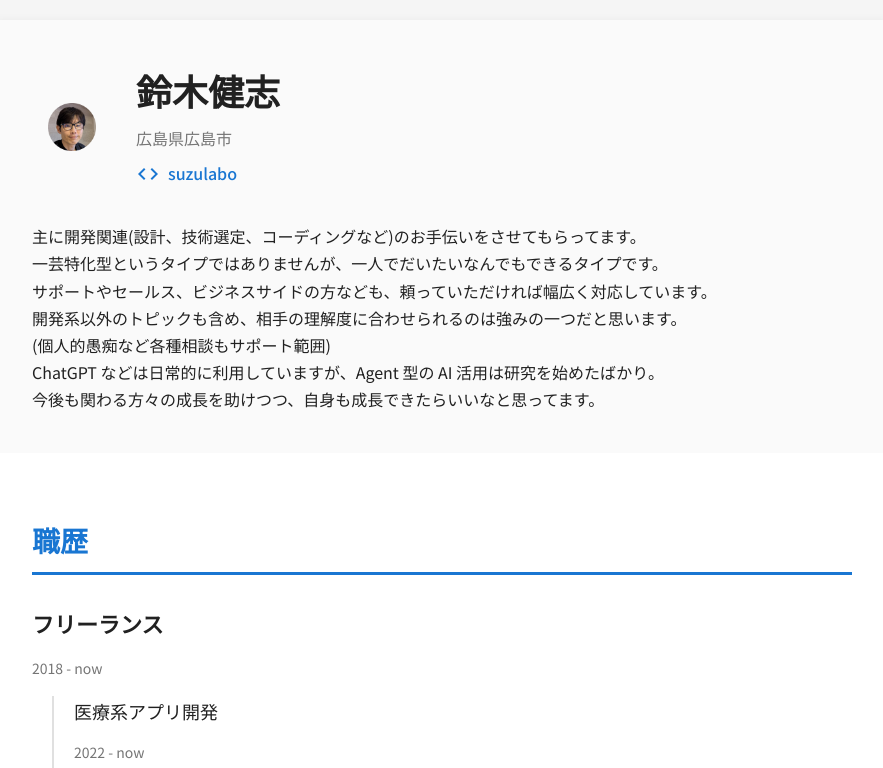
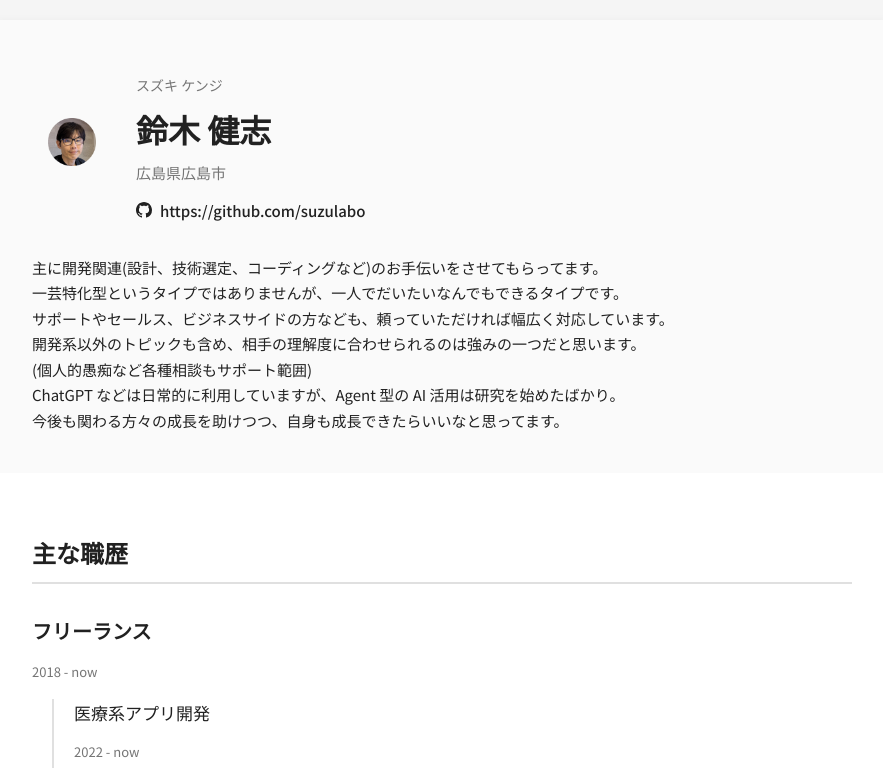
Before and after one commit to suzulabo/resume, a website: page index.html in a window 1280 px wide. Shown: the top 768 px of the page, without its empty margins (198-1081 px from the left). Drawn offline with Linux system fonts and the light colour scheme.

Commit message:
フィードバックを反映しデザインを修正

```diff
--- a/index.html
+++ b/index.html
@@ -3,12 +3,11 @@
 <head>
     <meta charset="UTF-8">
     <meta name="viewport" content="width=device-width, initial-scale=1.0">
-    <title>職務経歴書 - 鈴木健志</title>
+    <title>職務経歴書 - 鈴木 健志</title>
     <link rel="stylesheet" href="style.css">
     <link rel="preconnect" href="https://fonts.googleapis.com">
     <link rel="preconnect" href="https://fonts.gstatic.com" crossorigin>
     <link href="https://fonts.googleapis.com/css2?family=Roboto:wght@400;500;700&family=Noto+Sans+JP:wght@400;500;700&display=swap" rel="stylesheet">
-    <link href="https://fonts.googleapis.com/icon?family=Material+Icons" rel="stylesheet">
 </head>
 <body>
     <div class="container">
@@ -17,10 +16,14 @@
                 <div class="profile">
                     <img src="./face2-transparent.png" alt="プロフィール写真" class="profile-icon">
                     <div class="profile-info">
-                        <h1 class="name">鈴木健志</h1>
+                        <p class="name-kana">スズキ ケンジ</p>
+                        <h1 class="name">鈴木 健志</h1>
                         <p class="address">広島県広島市</p>
                         <div class="links">
-                            <a href="https://github.com/suzulabo" target="_blank"><span class="material-icons">code</span> suzulabo</a>
+                            <a href="https://github.com/suzulabo" target="_blank">
+                                <svg class="github-icon" viewBox="0 0 16 16" version="1.1" aria-hidden="true"><path fill-rule="evenodd" d="M8 0C3.58 0 0 3.58 0 8c0 3.54 2.29 6.53 5.47 7.59.4.07.55-.17.55-.38 0-.19-.01-.82-.01-1.49-2.01.37-2.53-.49-2.69-.94-.09-.23-.48-.94-.82-1.13-.28-.15-.68-.52-.01-.53.63-.01 1.08.58 1.23.82.72 1.21 1.87.87 2.33.66.07-.52.28-.87.51-1.07-1.78-.2-3.64-.89-3.64-3.95 0-.87.31-1.59.82-2.15-.08-.2-.36-1.02.08-2.12 0 0 .67-.21 2.2.82.64-.18 1.32-.27 2-.27.68 0 1.36.09 2 .27 1.53-1.04 2.2-.82 2.2-.82.44 1.1.16 1.92.08 2.12.51.56.82 1.27.82 2.15 0 3.07-1.87 3.75-3.65 3.95.29.25.54.73.54 1.48 0 1.07-.01 1.93-.01 2.2 0 .21.15.46.55.38A8.013 8.013 0 0016 8c0-4.42-3.58-8-8-8z"></path></svg>
+                                https://github.com/suzulabo
+                            </a>
                         </div>
                     </div>
                 </div>
@@ -36,7 +39,7 @@ ChatGPT などは日常的に利用していますが、Agent 型の AI 活用
             </header>
 
             <section class="experience">
-                <h2 class="section-title">職歴</h2>
+                <h2 class="section-title">主な職歴</h2>
 
                 <article class="job-entry">
                     <h3 class="job-title">フリーランス</h3>
--- a/style.css
+++ b/style.css
@@ -1,13 +1,14 @@
 :root {
-    --primary-color: #1976d2;
+    --primary-color: #333;
     --text-color: #212121;
     --background-color: #f5f5f5;
     --card-background-color: #ffffff;
-    --shadow-color: rgba(0, 0, 0, 0.1);
+    --shadow-color: rgba(0, 0, 0, 0.08);
 }
 
 body {
     font-family: 'Noto Sans JP', 'Roboto', sans-serif;
+    font-size: 15px;
     line-height: 1.7;
     background-color: var(--background-color);
     color: var(--text-color);
@@ -46,33 +47,48 @@ body {
     object-fit: cover;
 }
 
+.name-kana {
+    font-size: 14px;
+    font-weight: 500;
+    color: #757575;
+    margin-bottom: 4px;
+}
+
 .profile-info .name {
-    font-size: 36px;
+    font-size: 32px;
     font-weight: 700;
     margin: 0;
 }
 
 .profile-info .address {
-    font-size: 16px;
+    font-size: 15px;
     color: #757575;
-    margin: 4px 0 8px;
+    margin: 4px 0 12px;
 }
 
 .links a {
     display: inline-flex;
     align-items: center;
     text-decoration: none;
-    color: var(--primary-color);
+    color: var(--text-color);
     font-weight: 500;
+    transition: color 0.2s ease;
 }
 
-.links .material-icons {
+.links a:hover {
+    color: #000;
+}
+
+.github-icon {
+    width: 16px;
+    height: 16px;
     margin-right: 8px;
+    fill: currentColor;
 }
 
 .summary p {
     margin: 0;
-    font-size: 16px;
+    font-size: 15px;
     white-space: pre-wrap;
 }
 
@@ -81,10 +97,10 @@ body {
 }
 
 .section-title {
-    font-size: 28px;
+    font-size: 24px;
     font-weight: 700;
-    color: var(--primary-color);
-    border-bottom: 3px solid var(--primary-color);
+    color: var(--text-color);
+    border-bottom: 2px solid #e0e0e0;
     padding-bottom: 8px;
     margin-bottom: 30px;
 }
@@ -94,13 +110,13 @@ body {
 }
 
 .job-title {
-    font-size: 22px;
+    font-size: 20px;
     font-weight: 700;
     margin: 0 0 4px;
 }
 
 .job-duration {
-    font-size: 14px;
+    font-size: 13px;
     color: #757575;
     margin-bottom: 16px;
 }
@@ -113,24 +129,24 @@ body {
 }
 
 .project-title {
-    font-size: 18px;
+    font-size: 17px;
     font-weight: 500;
     margin: 0 0 4px;
 }
 
 .project-duration {
-    font-size: 14px;
+    font-size: 13px;
     color: #757575;
     margin-bottom: 8px;
 }
 
 .project-description {
     margin: 0 0 16px;
-    white-space: pre-wrap;
 }
 
 .project-description a {
     color: var(--primary-color);
+    text-decoration: underline;
 }
 
 .keywords {
@@ -140,16 +156,29 @@ body {
 }
 
 .keywords span {
-    background-color: #e3f2fd;
-    color: var(--primary-color);
+    background-color: #f5f5f5;
+    color: #555;
     padding: 4px 12px;
     border-radius: 16px;
-    font-size: 13px;
+    font-size: 12px;
     font-weight: 500;
 }
 
 /* Responsive Design */
 @media (max-width: 768px) {
+    body {
+        -webkit-text-size-adjust: 100%;
+    }
+
+    .container {
+        padding: 0;
+    }
+
+    .resume {
+        border-radius: 0;
+        box-shadow: none;
+    }
+
     .profile {
         flex-direction: column;
         text-align: center;
@@ -161,7 +190,7 @@ body {
     }
 
     .resume-header, .experience {
-        padding: 30px;
+        padding: 30px 20px;
     }
 }
 
@@ -169,6 +198,7 @@ body {
 @media print {
     body {
         background-color: #fff;
+        font-size: 12px;
     }
 
     .container {
@@ -181,15 +211,15 @@ body {
     .resume {
         box-shadow: none;
         border-radius: 0;
-        border: 1px solid #ddd;
+        border: none;
     }
 
     .resume-header, .experience {
-        padding: 20px;
+        padding: 10px;
     }
 
     .keywords span {
-        background-color: #f0f0f0;
+        background-color: #fff;
         border: 1px solid #ddd;
         color: #333;
     }
@@ -202,4 +232,8 @@ body {
     .links a::after {
         content: " (" attr(href) ")";
     }
+
+    .github-icon {
+        display: none;
+    }
 }
```
Also changed, not shown: fixes/fix01.md (added, +7 -0 lines), resume.md (+3 -2 lines).
